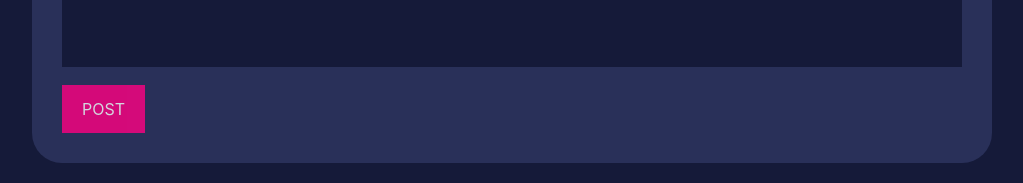
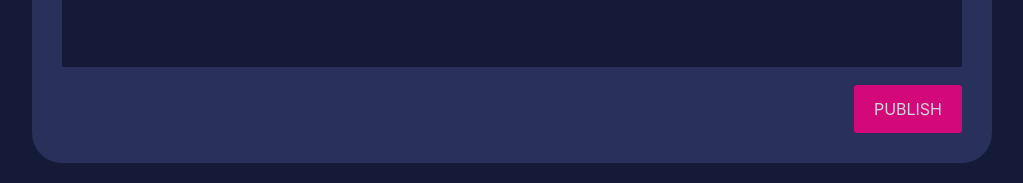
Before and after one commit to dubbelnisse/guestbook, a React (Create React App) app in the folder packages/client/: page / in a window 1280 px wide. Shown: the part 170-353 px from the top of the page, without its empty margins (128-1151 px from the left). Built offline with nearby package versions, Linux system fonts and the light colour scheme; no server answers; sample sign-in values are in the browser's storage.

Commit message:
style: move button to right

```diff
--- a/packages/client/src/components/WritePost.tsx
+++ b/packages/client/src/components/WritePost.tsx
@@ -33,6 +33,7 @@ const Textarea = styled.textarea`
 
 const Button = styled.button`
   background-color: rgb(255, 0, 130);
+  border-radius: 3px;
   color: rgb(255, 255, 255);
   cursor: pointer;
   padding: 15px 20px;
@@ -49,6 +50,11 @@ const Button = styled.button`
   &:focus {
     outline: none;
   }
+`
+
+const Footer = styled.div`
+  display: flex;
+  justify-content: flex-end;
 `
 
 const WritePost: React.FC = () => {
@@ -78,7 +84,9 @@ const WritePost: React.FC = () => {
     <Wrapper>
       <H1>Make your contribution here!</H1>
       <Textarea value={text} onChange={handleInputChange} placeholder="write something here..." rows={5}></Textarea>
-      <Button onClick={onButtonClick}>POST</Button>
+      <Footer>
+        <Button onClick={onButtonClick}>PUBLISH</Button>
+      </Footer>
     </Wrapper>
   )
 }
```
